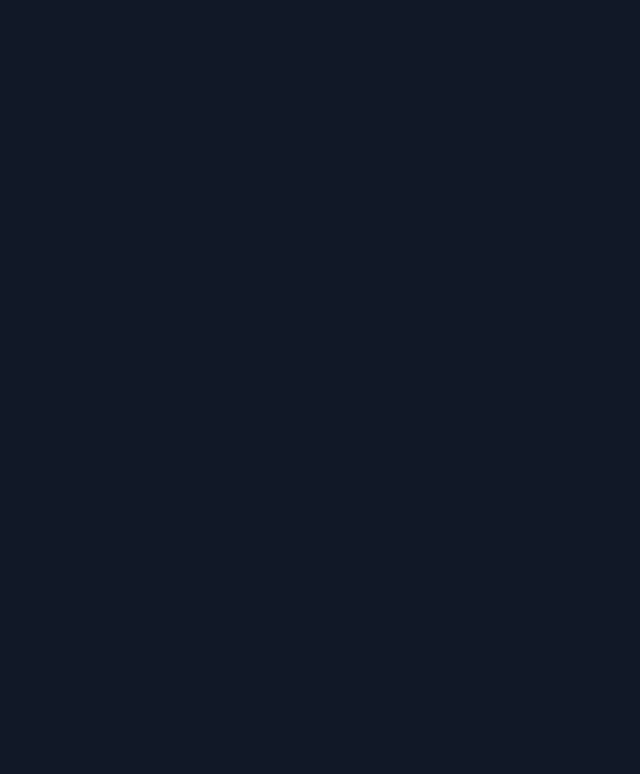
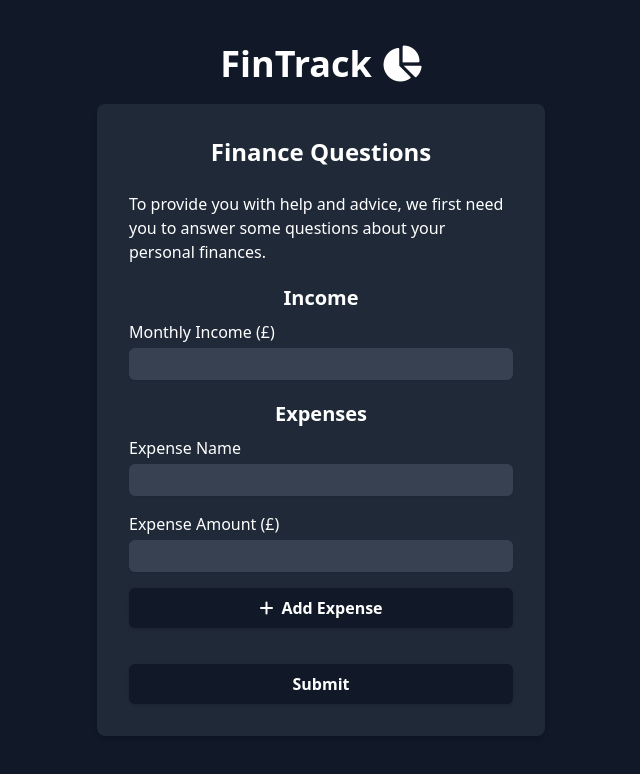
Before and after one commit to owensanders/fintrack-frontend, a Vue app: page /questions in a window 1280 px wide. Before the commit this address had no page. Shown: the top 774 px of the page, without its empty margins (319-959 px from the left). Built offline with nearby package versions, Linux system fonts and the light colour scheme.

Commit message:
Add questions component to gather user income/expenses

```diff
--- a/src/components/Input.vue
+++ b/src/components/Input.vue
@@ -18,7 +18,7 @@ import { defineProps, defineEmits } from "vue";
 const props = defineProps<{
   label: string;
   id: string;
-  modelValue: string;
+  modelValue: string | number | null;
   type: string;
 }>();
 
--- /dev/null
+++ b/src/components/Questions.vue
@@ -0,0 +1,87 @@
+<template>
+  <h1 class="text-4xl font-bold mt-4 md:mt-0">
+    FinTrack <i class="fa-solid fa-chart-pie"></i>
+  </h1>
+  <div
+    class="bg-gray-800 shadow-md rounded-lg p-6 max-w-md mx-5 my-5 md:mx-auto md:w-full md:p-8"
+  >
+    <h2 class="text-2xl font-semibold mb-6 text-center">Finance Questions</h2>
+    <p class="text-center md:text-left">
+      To provide you with help and advice, we first need you to answer some
+      questions about your personal finances.
+    </p>
+    <form class="mt-5" @submit.prevent="handleSubmit">
+      <h2 class="text-xl font-semibold text-center mb-2">Income</h2>
+      <Input
+        label="Monthly Income (£)"
+        id="monthly-income"
+        v-model="monthlyIncome"
+        type="number"
+      />
+      <div class="mt-5">
+        <h2 class="text-xl font-semibold text-center mb-2">Expenses</h2>
+        <Input
+          label="Expense Name"
+          id="expense-name"
+          v-model="newExpenseName"
+          type="text"
+        />
+        <Input
+          label="Expense Amount (£)"
+          id="expense-amount"
+          v-model="newExpenseAmount"
+          type="number"
+        />
+        <button
+          type="button"
+          @click="addExpense"
+          class="mt-4 w-full flex items-center justify-center py-2 px-4 bg-gray-900 hover:bg-gray-700 text-white font-semibold rounded-md shadow transition duration-150"
+        >
+          <i class="fa-solid fa-plus mr-2"></i> Add Expense
+        </button>
+      </div>
+      <ul class="mt-4">
+        <li
+          v-for="(expense, index) in expenses"
+          :key="index"
+          class="flex justify-between text-white"
+        >
+          <span>{{ expense.name }}</span>
+          <span>£{{ expense.amount }}</span>
+        </li>
+      </ul>
+      <button
+        type="submit"
+        class="w-full py-2 px-4 bg-gray-900 hover:bg-gray-700 text-white font-semibold rounded-md shadow transition duration-150 mt-5"
+      >
+        Submit
+      </button>
+    </form>
+  </div>
+</template>
+
+<script setup lang="ts">
+import { ref } from "vue";
+import Input from "./Input.vue";
+
+const monthlyIncome = ref<number | null>(null);
+const newExpenseName = ref<string>("");
+const newExpenseAmount = ref<number | null>(null);
+const expenses = ref<{ name: string; amount: number }[]>([]);
+
+const addExpense = () => {
+  if (newExpenseName.value.trim() !== "" && newExpenseAmount.value !== null) {
+    expenses.value.push({
+      name: newExpenseName.value,
+      amount: newExpenseAmount.value,
+    });
+    newExpenseName.value = "";
+    newExpenseAmount.value = null;
+  }
+};
+
+const handleSubmit = () => {
+  console.log(`Monthly Income: £${monthlyIncome.value}`);
+  console.log("Expenses: ", expenses.value);
+};
+</script>
--- a/src/router/index.ts
+++ b/src/router/index.ts
@@ -1,6 +1,7 @@
 import { createRouter, createWebHistory } from "vue-router";
 import Login from "@/components/auth/Login.vue";
 import Register from "@/components/auth/Register.vue";
+import Questions from "@/components/Questions.vue";
 
 const routes = [
   {
@@ -18,6 +19,11 @@ const routes = [
     name: "Register",
     component: Register,
   },
+  {
+    path: "/questions",
+    name: "questions",
+    component: Questions,
+  },
 ];
 
 const router = createRouter({
```
